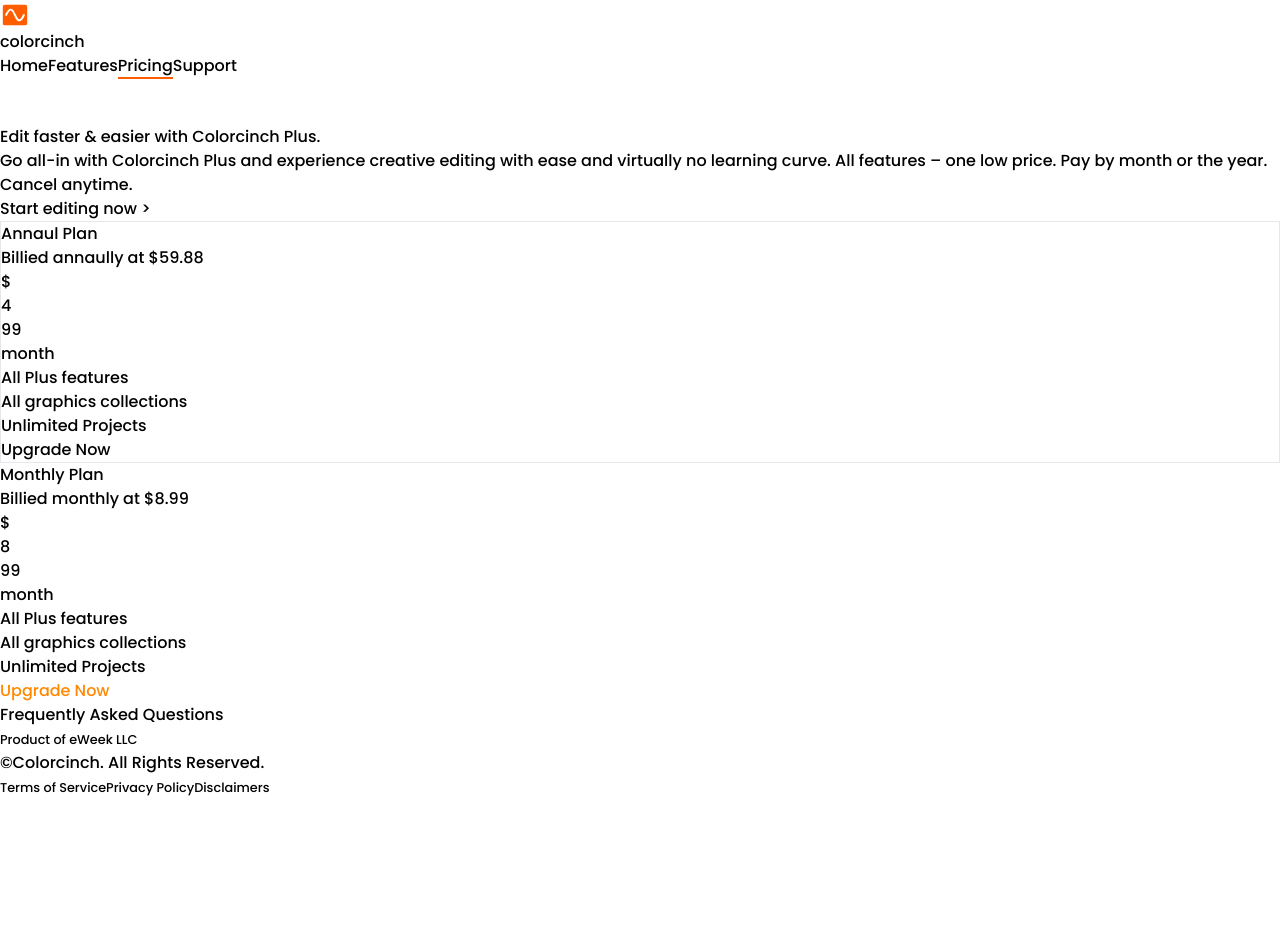
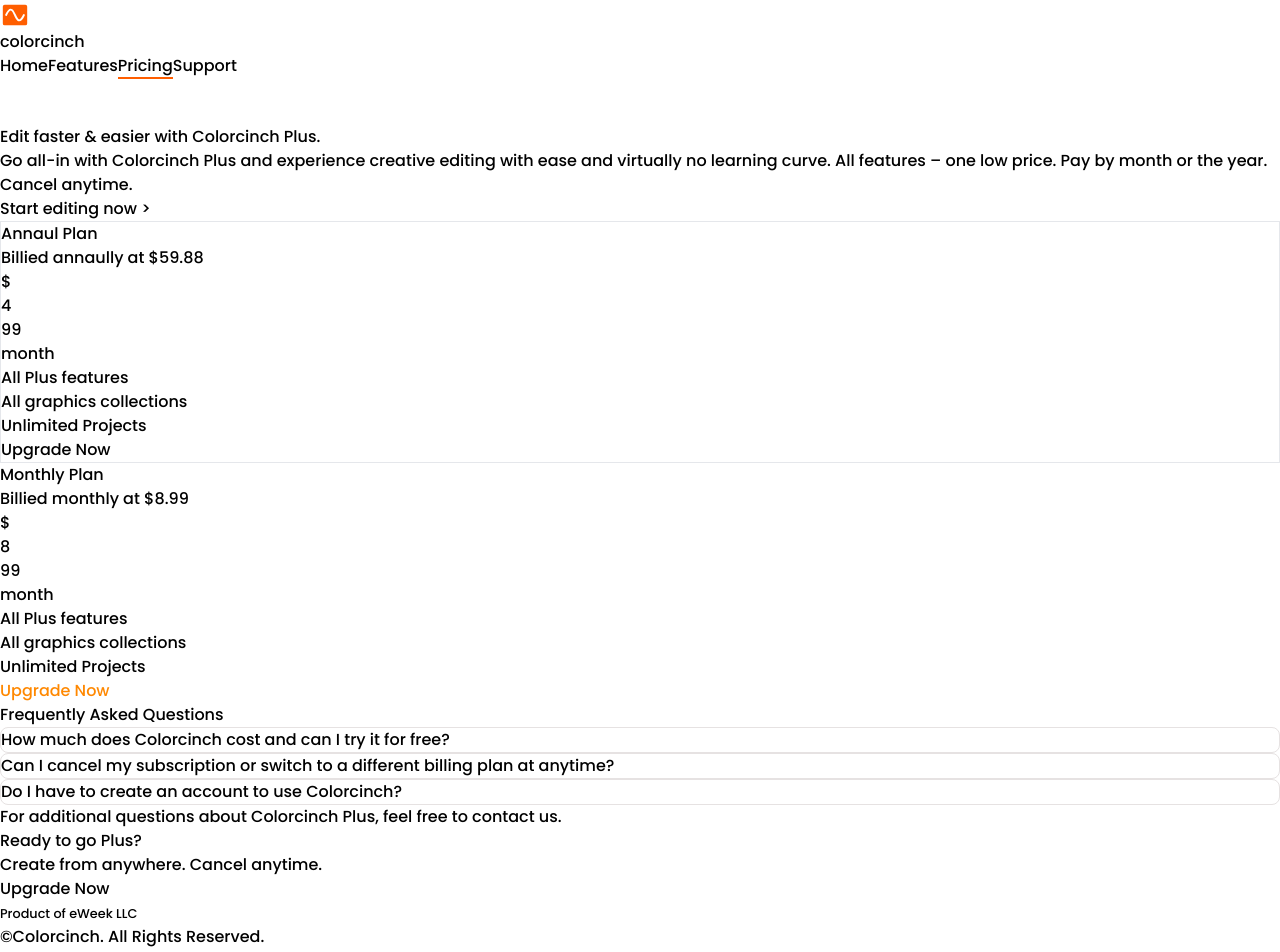
Before and after one commit to moloruntomiwa31/cartoonize, a Vue app: page /pricing in a window 1280 px wide. Shown: the top 952 px of the page. Built offline with nearby package versions, Linux system fonts and the light colour scheme.

Commit message:
splited code into a few components

```diff
--- a/src/components/fixed/Button.vue
+++ b/src/components/fixed/Button.vue
@@ -1,6 +1,6 @@
 <template>
    <button>
-    <slot>Default</slot>
+    <slot>Get Started</slot>
    </button>
 </template>
 
--- /dev/null
+++ b/src/components/fixed/ReadyBanner.vue
@@ -0,0 +1,10 @@
+<template>
+    <h3 class="font-bold text-3xl">{{ title }}</h3>
+    <p class="text-gray-500">{{ text }}</p>
+</template>
+
+<script>
+export default {
+    props: ['title', 'text']
+}
+</script>
--- /dev/null
+++ b/src/components/pricing/FAQ.vue
@@ -0,0 +1,52 @@
+<template>
+    <div class="w-full space-y-12">
+        <h2 class="text-3xl font-bold text-center">Frequently Asked Questions</h2>
+        <div class="grid place-items-center gap-4 mt-12 w-full">
+            <div @click="faq.open = !faq.open" v-for="faq in faqs" :key="faq"
+                class="transition-all duration-1000 ease-linear select-none w-full max-w-[640px] bg-gray-100 border-1 border-black p-4 relative cursor-pointer">
+                <div class="liner" :class="faq.open ? 'bg-orange-500' : 'bg-gray-600'"></div>
+                <div class="question duration-1000 ease-linear transition-all font-bold ml-4">{{ faq.question }}</div>
+                <div class="text-gray-500 ml-4 mt-4 max-h-[1000px]"
+                    v-if="faq.open" :class="faq.open ? 'block' : 'hidden'">{{ faq.answer }}</div>
+            </div>
+        </div>
+        <div class="flex justify-center"><a href="" class="text-gray-600 text-center">For additional questions about Colorcinch Plus, feel free to <span class="text-orange-500">contact us.</span></a></div>
+    </div>
+</template>
+
+<script setup>
+import { ref } from "vue"
+const faqs = ref([
+    {
+        question: "How much does Colorcinch cost and can I try it for free?",
+        answer: "We offer 2 different account types. Our Basic account is free to use, requires no registration, and provides access to numerous essential effects and features.",
+        open: false
+    },
+    {
+        question: "Can I cancel my subscription or switch to a different billing plan at anytime?",
+        answer: "Yes! You can cancel your monthly or annual subscription at anytime. You may also switch from monthly to annual billing (or vice versa) at anytime from your Colorcinch Plus account.",
+        open: false
+    },
+    {
+        question: "Do I have to create an account to use Colorcinch?",
+        answer: "No, you don't need to create an account to use Colorcinch Basic. Creating an account is only necessary when you upgrade to Colorcinch Plus in order to manage your projects and subscription.",
+        open: false
+    },
+])
+</script>
+
+<style scoped>
+.liner {
+    position: absolute;
+    height: 30%;
+    width: 3px;
+    left: 5px;
+    top: 35%;
+}
+
+.border-1 {
+    border-width: 1px;
+    border-color: rgb(230, 226, 226);
+    border-radius: 8px;
+}
+</style>
--- a/src/components/pricing/PricingCards.vue
+++ b/src/components/pricing/PricingCards.vue
@@ -50,7 +50,7 @@
         border: none;
     }
     .change button {
-        color: rgb(255, 136, 0);
+        color: #ff8800;
         background: transparent;
     }
 </style>
--- a/src/router/index.js
+++ b/src/router/index.js
@@ -10,7 +10,10 @@
         {
             path: "/",
             name: "home",
-            component: Home
+            component: Home,
+            meta: {
+                title: "Colorcinch | Home"
+            }
         },
         {
             path: "/home",
@@ -19,18 +22,30 @@
         {
             path: "/features",
             name: "feature",
-            component: Feature
+            component: Feature,
+            meta: {
+                title: "Colorcinch | Feature"
+            }
         },
         {
             path: "/pricing",
             name: "pricing",
-            component: Pricing
+            component: Pricing,
+            meta: {
+                title: "Colorcinch | Pricing"
+            }
         },
         {
             path: "/support",
             name: "support",
-            component: Support
+            component: Support,
+            meta: {
+                title: "Colorcinch | Support"
+            }
         }
     ]
 })
+router.beforeEach((to) => {
+    document.title = to.meta?.title ?? 'Colorcinch'
+})
 export default router
--- a/src/views/Feature.vue
+++ b/src/views/Feature.vue
@@ -25,9 +25,8 @@
         </div>
         <div class="w-full bg-gray-100 p-8 h-30">
             <div class="m-w-[150px] space-y-4 text-center">
-                <h3 class="font-bold text-3xl">Ready to get started?</h3>
-                <p class="text-gray-500">Try it out – it’s free and no registration required.</p>
-                <Button class="text-white bg-orange-500 p-6 rounded-xl shadow-lg shadow-orange-500">Get Started</Button>
+                <ReadyBanner :title="`Ready to go plus?`" :text="`Get statred`"/>
+                <Button class="text-white bg-orange-500 p-6 rounded-xl shadow-lg shadow-orange-500"></Button>
             </div>
         </div>
     </div>
@@ -37,6 +36,7 @@
 import FeatureHead from "../components/feature/FeatureHead.vue";
 import FeatureCard from "../components/feature/FeatureCard.vue"
 import Button from "../components/fixed/Button.vue"
+import ReadyBanner from "../components/fixed/ReadyBanner.vue";
 import { ref } from "vue"
 
 const stockCollections = ref([
--- a/src/views/Pricing.vue
+++ b/src/views/Pricing.vue
@@ -1,23 +1,29 @@
 <template>
     <div>
         <main class="flex flex-col  space-y-12 mt-12 mx-auto items-center p-6">
-            <div class="max-h-[100vh] flex flex-col justify-center items-center text-center space-y-8 w-4/5 md:w-[60%] lg:w-[60%]">
+            <div
+                class="max-h-[100vh] flex flex-col justify-center items-center text-center space-y-8 w-4/5 md:w-[60%] lg:w-[60%]">
                 <h1 class="text-black font-bold text-3xl md:text-5xl">Edit faster & easier with Colorcinch Plus.</h1>
-                <p class="text-gray-400">Go all-in with Colorcinch Plus and experience creative editing with ease and virtually no learning curve. All features – one low price. Pay by month or the year. Cancel anytime.</p>
-                <a href="" class="text-orange-500 w-fit border-b-2 border-orange-500 text-lg md:text-xl font-bold">Start editing now ></a>
+                <p class="text-gray-400">Go all-in with Colorcinch Plus and experience creative editing with ease and
+                    virtually no learning curve. All features – one low price. Pay by month or the year. Cancel anytime.</p>
+                <a href="" class="text-orange-500 w-fit border-b-2 border-orange-500 text-lg md:text-xl font-bold">Start
+                    editing now ></a>
             </div>
             <PricingCards />
-            <div class="w-full">
-                <h2 class="text-3xl font-bold text-center">Frequently Asked Questions</h2>
-            </div>
+            <FAQ />
         </main>
+        <div class="min-w-ful flex p-8 flex-col space-y-4 items-center justify-center bg-slate-100">
+            <ReadyBanner :title="`Ready to go Plus?`" :text="`Create from anywhere. Cancel anytime.`" />
+            <Button class="text-white bg-orange-500 p-4 rounded-xl shadow-lg shadow-orange-500">Upgrade Now</Button>
+        </div>
     </div>
 </template>
 
 <script setup>
 import PricingCards from '../components/pricing/PricingCards.vue';
+import FAQ from "../components/pricing/FAQ.vue"
+import ReadyBanner from '../components/fixed/ReadyBanner.vue';
+import Button from "../components/fixed/Button.vue"
 </script>
 
-<style  scoped>
-
-</style>
+<style  scoped></style>
```
